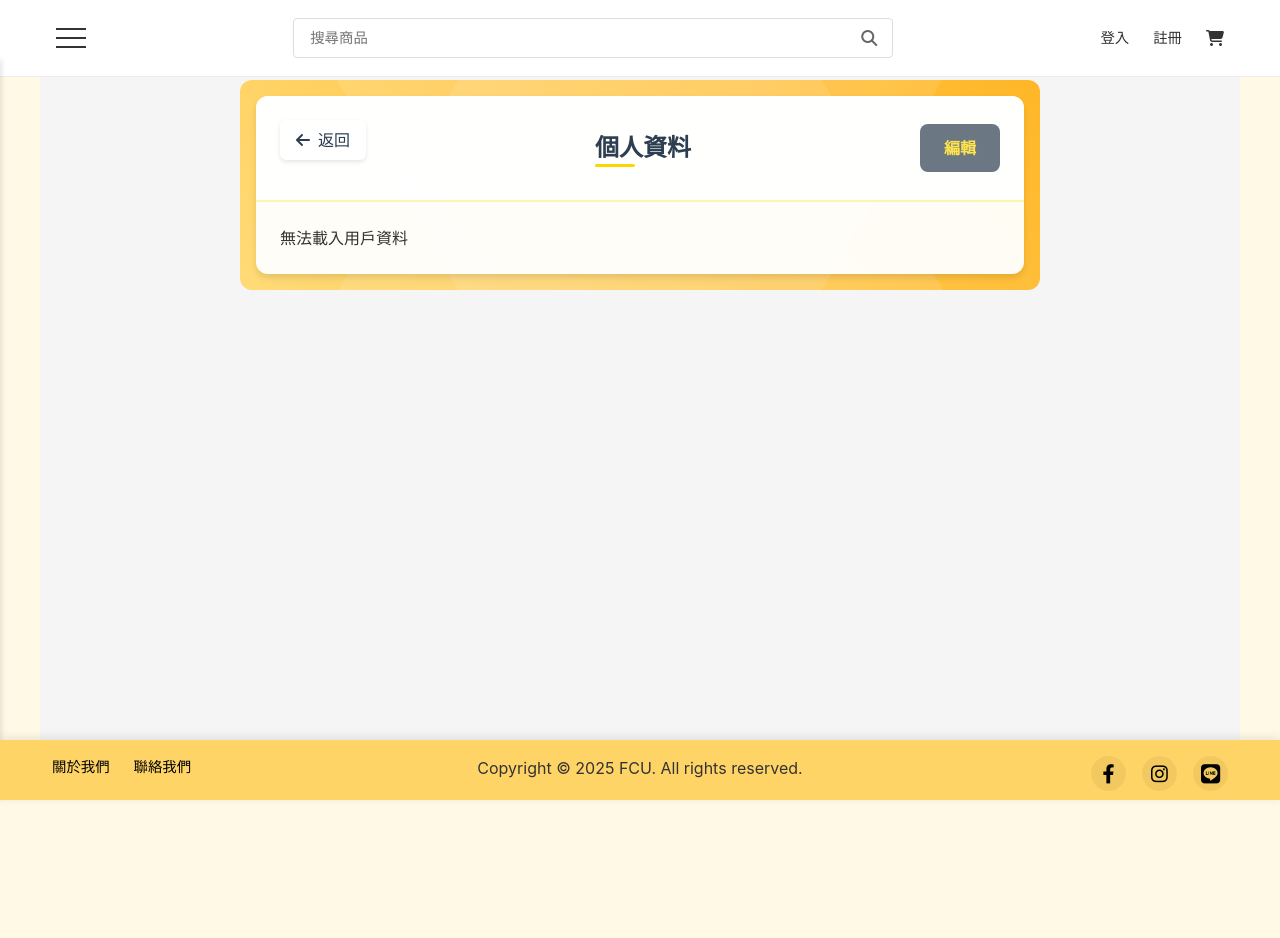
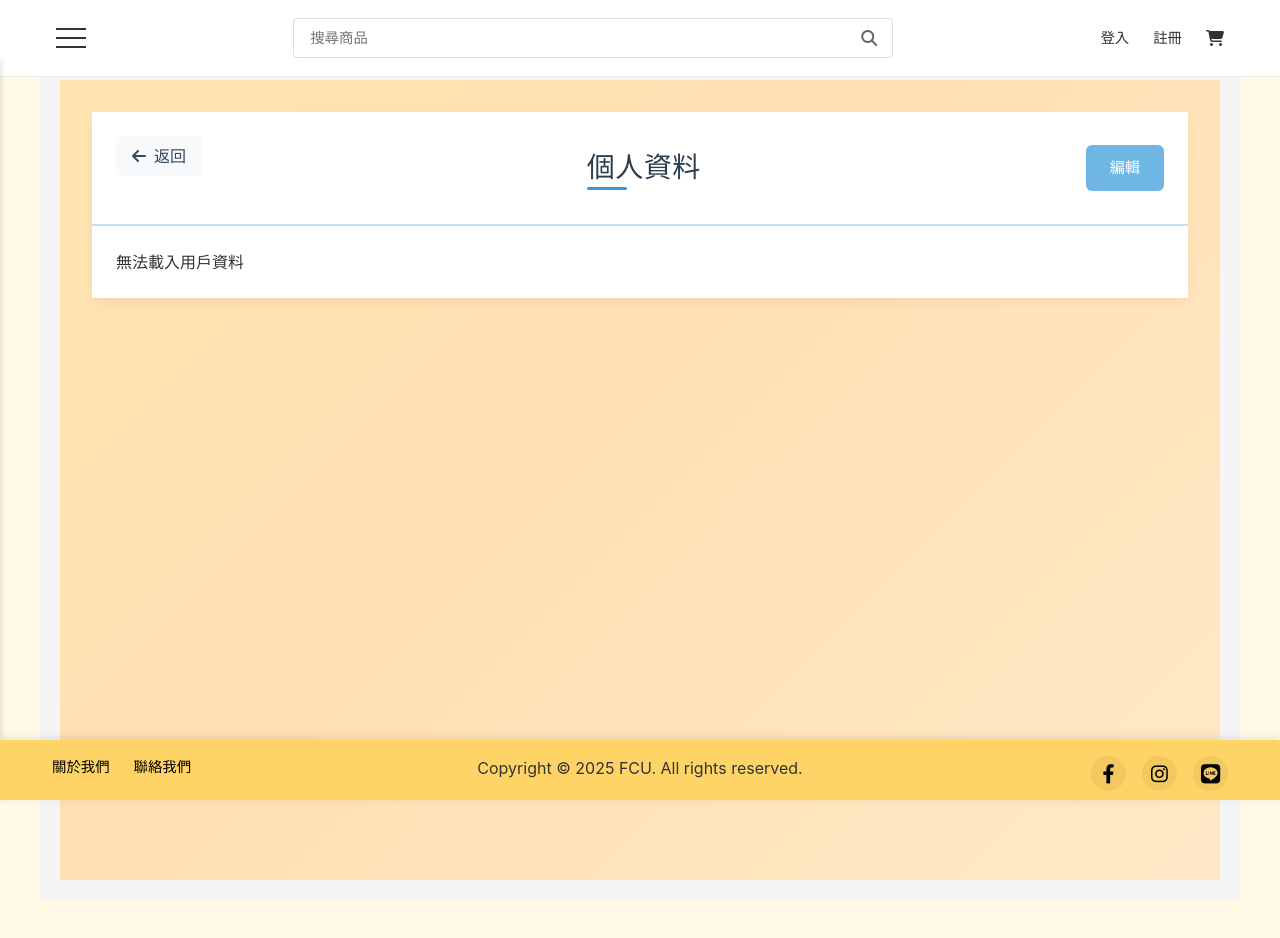
Before and after one commit to d1204429/ilivenew, a Vue app: page /profile in a window 1280 px wide. Shown: the top 938 px of the page. Before the commit the page ends 860 px from the top, so only its background shows below. Built offline with nearby package versions, Linux system fonts and the light colour scheme.

Commit message:
AboutView.vue        style ContactView.vue      style OrderDetailVIew.vue  style OrderHistoryView.vue style
checkOutView.vue style
BaseButton.vue style
CartView.vue   style

```diff
--- a/src/views/about/AboutView.vue
+++ b/src/views/about/AboutView.vue
@@ -87,9 +87,10 @@ const handleBack = () => {
   padding: 2rem;
   position: relative;
   overflow: hidden;
-  background: linear-gradient(45deg, #ffd700, #ffeda0, #ffa500);
+  background: linear-gradient(-45deg, #fff3e0, #ffe0b2, #ffecb3, #fff8e1);
   background-size: 400% 400%;
   animation: gradientBG 15s ease infinite;
+  min-height: 100vh;
 }
 
 @keyframes gradientBG {
@@ -104,67 +105,32 @@ const handleBack = () => {
   }
 }
 
-/* Wave animation */
-.about-container::before {
-  content: '';
-  position: absolute;
-  width: 200%;
-  height: 200%;
-  top: -50%;
-  left: -50%;
-  background: rgba(255, 255, 255, 0.1);
-  border-radius: 40%;
-  animation: wave 15s infinite linear;
-  z-index: 1;
-}
-
-.about-container::after {
-  content: '';
-  position: absolute;
-  width: 200%;
-  height: 200%;
-  top: -50%;
-  left: -50%;
-  background: rgba(255, 255, 255, 0.1);
-  border-radius: 35%;
-  animation: wave 15s infinite linear;
-  animation-delay: -5s;
-  z-index: 1;
-}
-
-@keyframes wave {
-  0% {
-    transform: rotate(0deg);
-  }
-  100% {
-    transform: rotate(360deg);
-  }
-}
-
-/* Content styles with flat design */
 .page-title {
   text-align: center;
-  margin-bottom: 3rem;
+  margin-bottom: 2rem;
+  padding: 1rem;
+  background: #ffffff;
+  border-radius: 8px;
+  box-shadow: 0 2px 8px rgba(0, 0, 0, 0.05);
   color: #2c3e50;
-  font-weight: 700;
-  position: relative;
-  z-index: 2;
+  font-size: 1.75rem;
+  font-weight: 500;
+  text-transform: uppercase;
+  letter-spacing: 0.5px;
 }
 
 section {
-  margin-bottom: 4rem;
-  position: relative;
-  z-index: 2;
-  background: rgba(255, 255, 255, 0.9);
-  padding: 2rem;
+  margin-bottom: 2rem;
+  background: #ffffff;
   border-radius: 12px;
-  box-shadow: 0 4px 6px rgba(0, 0, 0, 0.1);
+  box-shadow: 0 4px 12px rgba(0, 0, 0, 0.05);
+  padding: 1.5rem;
   transition: transform 0.3s ease, box-shadow 0.3s ease;
 }
 
 section:hover {
   transform: translateY(-5px);
-  box-shadow: 0 6px 12px rgba(0, 0, 0, 0.15);
+  box-shadow: 0 6px 12px rgba(0, 0, 0, 0.1);
 }
 
 .value-cards {
@@ -177,7 +143,7 @@ section:hover {
 .value-card {
   text-align: center;
   padding: 2rem;
-  background: #ffffff;
+  background: #f8f9fa;
   border-radius: 12px;
   transition: all 0.3s ease;
   border: 2px solid transparent;
@@ -185,13 +151,13 @@ section:hover {
 
 .value-card:hover {
   transform: translateY(-5px);
-  border-color: #ffd700;
+  border-color: #3498db;
   box-shadow: 0 8px 15px rgba(0, 0, 0, 0.1);
 }
 
 .value-card i {
   font-size: 2.5rem;
-  color: #ffd700;
+  color: #3498db;
   margin-bottom: 1rem;
   transition: transform 0.3s ease;
 }
@@ -205,7 +171,7 @@ section:hover {
   max-width: 800px;
   margin: 0 auto;
   padding: 2rem;
-  background: rgba(255, 255, 255, 0.9);
+  background: #f8f9fa;
   border-radius: 12px;
 }
 
@@ -217,20 +183,22 @@ section:hover {
   background: white;
   border-radius: 8px;
   transition: transform 0.3s ease;
+  box-shadow: 0 2px 8px rgba(0, 0, 0, 0.05);
 }
 
 .timeline-item:hover {
   transform: translateX(10px);
+  box-shadow: 0 4px 12px rgba(0, 0, 0, 0.1);
 }
 
 .year {
   font-weight: bold;
-  color: #ffd700;
+  color: white;
   width: 80px;
   display: flex;
   align-items: center;
   justify-content: center;
-  background: #2c3e50;
+  background: #3498db;
   padding: 0.5rem;
   border-radius: 6px;
 }
@@ -238,30 +206,29 @@ section:hover {
 .content {
   flex: 1;
   padding: 0.5rem;
+  color: #2c3e50;
 }
 
 .back-link {
-  margin-bottom: 1rem;
-  position: relative;
-  z-index: 2;
+  margin-bottom: 1.5rem;
 }
 
 .back-link a {
   display: inline-flex;
   align-items: center;
-  color: #2c3e50;
+  color: #34495e;
+  font-size: 1rem;
   cursor: pointer;
   text-decoration: none;
+  padding: 0.5rem 1rem;
+  background: #f8f9fa;
+  border-radius: 6px;
   transition: all 0.3s ease;
-  background: white;
-  padding: 0.5rem 1rem;
-  border-radius: 6px;
-  box-shadow: 0 2px 4px rgba(0, 0, 0, 0.1);
 }
 
 .back-link a:hover {
-  color: #ffd700;
-  background: #2c3e50;
+  background: #e9ecef;
+  color: #2c3e50;
   transform: translateX(-5px);
 }
 
@@ -269,8 +236,41 @@ section:hover {
   margin-right: 0.5rem;
 }
 
-/* Responsive styles */
+h2 {
+  color: #2c3e50;
+  margin-bottom: 1.5rem;
+  font-weight: 600;
+  position: relative;
+  padding-bottom: 0.5rem;
+}
+
+h2::after {
+  content: '';
+  position: absolute;
+  bottom: 0;
+  left: 0;
+  width: 50px;
+  height: 3px;
+  background: #3498db;
+  border-radius: 3px;
+}
+
+h3 {
+  color: #2c3e50;
+  margin: 1rem 0;
+  font-weight: 500;
+}
+
+p {
+  color: #34495e;
+  line-height: 1.6;
+}
+
 @media (max-width: 768px) {
+  .about-container {
+    padding: 1rem;
+  }
+
   .value-cards {
     grid-template-columns: 1fr;
   }
@@ -287,36 +287,13 @@ section:hover {
   .year {
     width: 100%;
   }
-}
 
-/* Typography */
-h2 {
-  color: #2c3e50;
-  margin-bottom: 1.5rem;
-  font-weight: 600;
-  position: relative;
-  padding-bottom: 0.5rem;
-}
+  .page-title {
+    font-size: 1.5rem;
+  }
 
-h2::after {
-  content: '';
-  position: absolute;
-  bottom: 0;
-  left: 0;
-  width: 50px;
-  height: 3px;
-  background: #ffd700;
-  border-radius: 3px;
-}
-
-h3 {
-  color: #2c3e50;
-  margin: 1rem 0;
-  font-weight: 500;
-}
-
-p {
-  color: #34495e;
-  line-height: 1.6;
+  section {
+    padding: 1rem;
+  }
 }
 </style>
--- a/src/views/contact/ContactView.vue
+++ b/src/views/contact/ContactView.vue
@@ -80,12 +80,11 @@ const handleBack = () => {
 .contact-container {
   max-width: 1200px;
   margin: 0 auto;
-  padding: 3rem 1rem;
-  position: relative;
-  overflow: hidden;
-  background: linear-gradient(45deg, #ffd700, #ffeda0, #ffa500);
+  padding: 2rem;
+  background: linear-gradient(-45deg, #fff3e0, #ffe0b2, #ffecb3, #fff8e1);
   background-size: 400% 400%;
   animation: gradientBG 15s ease infinite;
+  min-height: 100vh;
 }
 
 @keyframes gradientBG {
@@ -100,60 +99,26 @@ const handleBack = () => {
   }
 }
 
-/* Wave animation */
-.contact-container::before {
-  content: '';
-  position: absolute;
-  width: 200%;
-  height: 200%;
-  top: -50%;
-  left: -50%;
-  background: rgba(255, 255, 255, 0.1);
-  border-radius: 40%;
-  animation: wave 15s infinite linear;
-  z-index: 1;
-}
-
-.contact-container::after {
-  content: '';
-  position: absolute;
-  width: 200%;
-  height: 200%;
-  top: -50%;
-  left: -50%;
-  background: rgba(255, 255, 255, 0.1);
-  border-radius: 35%;
-  animation: wave 15s infinite linear;
-  animation-delay: -5s;
-  z-index: 1;
-}
-
-@keyframes wave {
-  0% {
-    transform: rotate(0deg);
-  }
-  100% {
-    transform: rotate(360deg);
-  }
-}
-
 .page-title {
   text-align: center;
-  margin-bottom: 4rem;
+  margin-bottom: 2rem;
+  padding: 1rem;
+  background: #ffffff;
+  border-radius: 8px;
+  box-shadow: 0 2px 8px rgba(0, 0, 0, 0.05);
   color: #2c3e50;
-  font-size: 2.5rem;
-  font-weight: 700;
-  position: relative;
-  z-index: 2;
+  font-size: 1.75rem;
+  font-weight: 500;
+  text-transform: uppercase;
+  letter-spacing: 0.5px;
 }
 
 .contact-content {
   display: flex;
   flex-direction: column;
   align-items: center;
-  gap: 3rem;
+  gap: 2rem;
   position: relative;
-  z-index: 2;
 }
 
 .contact-card {
@@ -165,38 +130,36 @@ const handleBack = () => {
 }
 
 .card-item {
-  background: rgba(255, 255, 255, 0.95);
+  background: #ffffff;
   padding: 2rem;
   border-radius: 12px;
-  box-shadow: 0 4px 6px rgba(0, 0, 0, 0.1);
+  box-shadow: 0 4px 12px rgba(0, 0, 0, 0.05);
   display: flex;
   align-items: center;
   gap: 1.5rem;
   transition: all 0.3s ease;
   border: 2px solid transparent;
-  position: relative;
-  overflow: hidden;
 }
 
 .card-item:hover {
   transform: translateY(-5px);
-  border-color: #ffd700;
-  box-shadow: 0 8px 15px rgba(0, 0, 0, 0.1);
+  border-color: #3498db;
+  box-shadow: 0 6px 12px rgba(0, 0, 0, 0.1);
 }
 
 .card-item:hover .icon-wrapper {
-  background: #ffd700;
+  background: #3498db;
 }
 
 .card-item:hover .icon-wrapper i {
-  color: #2c3e50;
+  color: #ffffff;
   transform: scale(1.1);
 }
 
 .icon-wrapper {
   width: 60px;
   height: 60px;
-  background: #2c3e50;
+  background: #f8f9fa;
   border-radius: 50%;
   display: flex;
   align-items: center;
@@ -206,7 +169,7 @@ const handleBack = () => {
 
 .icon-wrapper i {
   font-size: 1.5rem;
-  color: #ffd700;
+  color: #3498db;
   transition: all 0.3s ease;
 }
 
@@ -234,27 +197,25 @@ const handleBack = () => {
 }
 
 .back-link {
-  margin-bottom: 1rem;
-  position: relative;
-  z-index: 2;
+  margin-bottom: 1.5rem;
 }
 
 .back-link a {
   display: inline-flex;
   align-items: center;
-  color: #2c3e50;
+  color: #34495e;
+  font-size: 1rem;
   cursor: pointer;
   text-decoration: none;
+  padding: 0.5rem 1rem;
+  background: #f8f9fa;
+  border-radius: 6px;
   transition: all 0.3s ease;
-  background: white;
-  padding: 0.5rem 1rem;
-  border-radius: 6px;
-  box-shadow: 0 2px 4px rgba(0, 0, 0, 0.1);
 }
 
 .back-link a:hover {
-  color: #ffd700;
-  background: #2c3e50;
+  background: #e9ecef;
+  color: #2c3e50;
   transform: translateX(-5px);
 }
 
@@ -262,25 +223,11 @@ const handleBack = () => {
   margin-right: 0.5rem;
 }
 
-/* Hover effects */
-.card-item::after {
-  content: '';
-  position: absolute;
-  top: 0;
-  left: 0;
-  width: 100%;
-  height: 100%;
-  background: linear-gradient(45deg, rgba(255, 215, 0, 0.1), rgba(255, 165, 0, 0.1));
-  opacity: 0;
-  transition: opacity 0.3s ease;
-}
+@media (max-width: 768px) {
+  .contact-container {
+    padding: 1rem;
+  }
 
-.card-item:hover::after {
-  opacity: 1;
-}
-
-/* Responsive styles */
-@media (max-width: 768px) {
   .contact-card {
     grid-template-columns: 1fr;
   }
@@ -299,8 +246,7 @@ const handleBack = () => {
   }
 
   .page-title {
-    font-size: 2rem;
-    margin-bottom: 3rem;
+    font-size: 1.5rem;
   }
 
   .info h3 {
@@ -314,7 +260,7 @@ const handleBack = () => {
 
 @media (max-width: 480px) {
   .contact-container {
-    padding: 2rem 1rem;
+    padding: 1rem;
   }
 
   .card-item {
--- a/src/views/user/ProfileView.vue
+++ b/src/views/user/ProfileView.vue
@@ -303,15 +303,13 @@ const handleBack = () => {
 
 <style scoped>
 .profile-container {
-  max-width: 800px;
+  max-width: 1200px;
   margin: 0 auto;
-  padding: 1rem;
-  position: relative;
-  overflow: hidden;
-  background: linear-gradient(45deg, #ffd700, #ffeda0, #ffa500);
+  padding: 2rem;
+  background: linear-gradient(-45deg, #fff3e0, #ffe0b2, #ffecb3, #fff8e1);
   background-size: 400% 400%;
   animation: gradientBG 15s ease infinite;
-  border-radius: 12px;
+  min-height: 100vh;
 }
 
 @keyframes gradientBG {
@@ -326,55 +324,16 @@ const handleBack = () => {
   }
 }
 
-/* Wave animation */
-.profile-container::before {
-  content: '';
-  position: absolute;
-  width: 200%;
-  height: 200%;
-  top: -50%;
-  left: -50%;
-  background: rgba(255, 255, 255, 0.1);
-  border-radius: 40%;
-  animation: wave 15s infinite linear;
-  z-index: 1;
-}
-
-.profile-container::after {
-  content: '';
-  position: absolute;
-  width: 200%;
-  height: 200%;
-  top: -50%;
-  left: -50%;
-  background: rgba(255, 255, 255, 0.1);
-  border-radius: 35%;
-  animation: wave 15s infinite linear;
-  animation-delay: -5s;
-  z-index: 1;
-}
-
-@keyframes wave {
-  0% {
-    transform: rotate(0deg);
-  }
-  100% {
-    transform: rotate(360deg);
-  }
-}
-
 .profile-card {
-  background: rgba(255, 255, 255, 0.95);
+  background: #ffffff;
   border-radius: 12px;
-  box-shadow: 0 4px 6px rgba(0, 0, 0, 0.1);
-  position: relative;
-  z-index: 2;
-  overflow: hidden;
+  box-shadow: 0 4px 12px rgba(0, 0, 0, 0.05);
+  margin-bottom: 2rem;
   transition: all 0.3s ease;
 }
 
 .profile-card:hover {
-  box-shadow: 0 8px 15px rgba(0, 0, 0, 0.15);
+  box-shadow: 0 6px 12px rgba(0, 0, 0, 0.1);
 }
 
 .profile-header {
@@ -382,25 +341,26 @@ const handleBack = () => {
   justify-content: space-between;
   align-items: center;
   padding: 1.5rem;
-  border-bottom: 2px solid rgba(255, 215, 0, 0.3);
-  background: rgba(255, 255, 255, 0.9);
+  border-bottom: 2px solid rgba(52, 152, 219, 0.3);
+  background: #ffffff;
 }
 
 .error-banner {
-  background-color: rgba(229, 62, 62, 0.1);
+  background-color: #fee2e2;
   color: #e53e3e;
   padding: 1rem;
   margin: 0.5rem;
   border-radius: 8px;
-  border: 1px solid rgba(229, 62, 62, 0.3);
-  backdrop-filter: blur(4px);
+  border: 1px solid #fca5a5;
 }
 
 .title {
-  font-size: 1.5rem;
-  font-weight: 700;
+  font-size: 1.75rem;
+  font-weight: 500;
   color: #2c3e50;
   margin: 0;
+  text-transform: uppercase;
+  letter-spacing: 0.5px;
   position: relative;
 }
 
@@ -411,12 +371,13 @@ const handleBack = () => {
   left: 0;
   width: 40px;
   height: 3px;
-  background: #ffd700;
+  background: #3498db;
   border-radius: 3px;
 }
 
 .profile-content {
   padding: 1.5rem;
+  background: #ffffff;
 }
 
 .form-group {
@@ -450,9 +411,9 @@ const handleBack = () => {
 
 .form-input:focus,
 .form-textarea:focus {
-  border-color: #ffd700;
+  border-color: #3498db;
   background-color: #fff;
-  box-shadow: 0 0 0 4px rgba(255, 215, 0, 0.15);
+  box-shadow: 0 0 0 4px rgba(52, 152, 219, 0.15);
   outline: none;
 }
 
@@ -473,14 +434,11 @@ const handleBack = () => {
 
 .btn {
   padding: 0.75rem 1.5rem;
+  font-size: 0.95rem;
   border: none;
-  border-radius: 8px;
-  font-size: 1rem;
-  font-weight: 600;
+  border-radius: 6px;
   cursor: pointer;
   transition: all 0.3s ease;
-  position: relative;
-  overflow: hidden;
 }
 
 .btn:disabled {
@@ -492,28 +450,13 @@ const handleBack = () => {
   transform: translateY(-2px);
 }
 
-.btn::after {
-  content: '';
-  position: absolute;
-  width: 100%;
-  height: 100%;
-  top: 0;
-  left: -100%;
-  background: linear-gradient(90deg, transparent, rgba(255, 255, 255, 0.2), transparent);
-  transition: 0.5s;
-}
-
-.btn:hover::after {
-  left: 100%;
-}
-
 .btn-edit {
-  background: #2c3e50;
-  color: #ffd700;
+  background: #3498db;
+  color: white;
 }
 
 .btn-edit:not(:disabled):hover {
-  background: #34495e;
+  background: #2980b9;
 }
 
 .btn-save {
@@ -539,7 +482,7 @@ const handleBack = () => {
   display: flex;
   justify-content: center;
   align-items: center;
-  padding: 3rem;
+  padding: 2rem;
 }
 
 .has-error {
@@ -551,31 +494,28 @@ const handleBack = () => {
   font-size: 0.85rem;
   margin-top: 0.5rem;
   display: block;
-  font-weight: 500;
 }
 
 .back-link {
-  margin-bottom: 1rem;
-  position: relative;
-  z-index: 2;
+  margin-bottom: 1.5rem;
 }
 
 .back-link a {
   display: inline-flex;
   align-items: center;
-  color: #2c3e50;
+  color: #34495e;
+  font-size: 1rem;
   cursor: pointer;
   text-decoration: none;
+  padding: 0.5rem 1rem;
+  background: #f8f9fa;
+  border-radius: 6px;
   transition: all 0.3s ease;
-  background: white;
-  padding: 0.5rem 1rem;
-  border-radius: 6px;
-  box-shadow: 0 2px 4px rgba(0, 0, 0, 0.1);
 }
 
 .back-link a:hover {
-  color: #ffd700;
-  background: #2c3e50;
+  background: #e9ecef;
+  color: #2c3e50;
   transform: translateX(-5px);
 }
 
@@ -583,11 +523,9 @@ const handleBack = () => {
   margin-right: 0.5rem;
 }
 
-/* RWD */
 @media (max-width: 768px) {
   .profile-container {
-    padding: 0.75rem;
-    margin: 0.75rem;
+    padding: 1rem;
   }
 
   .profile-header {
@@ -618,12 +556,15 @@ const handleBack = () => {
   .btn-cancel {
     margin-left: 0;
   }
+
+  .title {
+    font-size: 1.5rem;
+  }
 }
 
 @media (max-width: 480px) {
   .profile-container {
-    padding: 0.5rem;
-    margin: 0.5rem;
+    padding: 1rem;
   }
 
   .profile-header {
```
